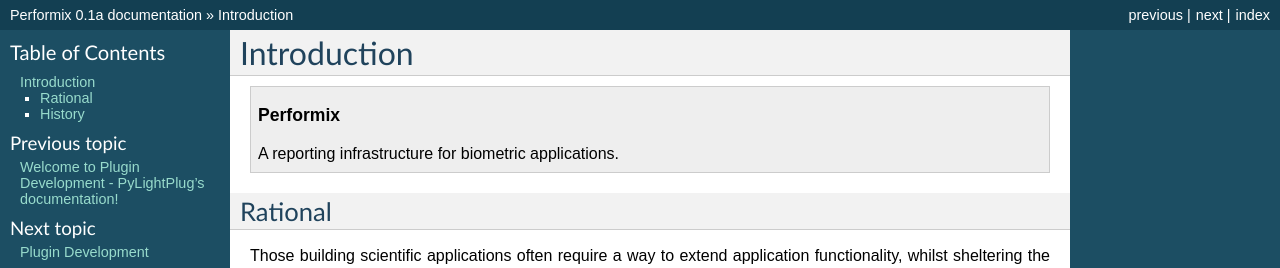
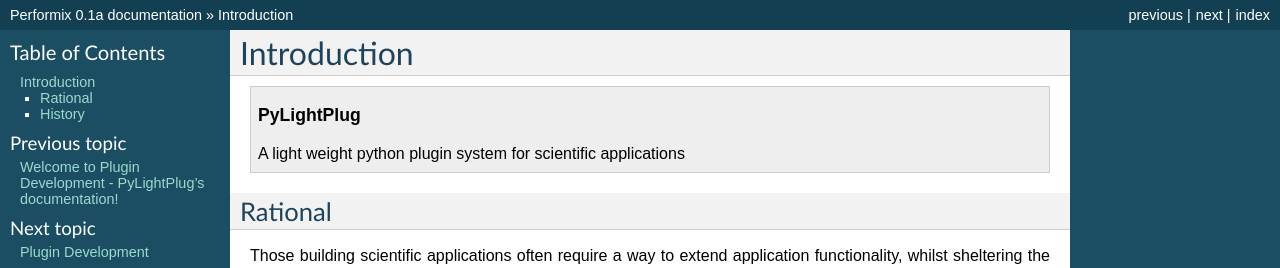
Before and after one commit to ted-dunstone/PyLightPlug, a Sphinx documentation site: the page built from docs/Introduction.rst, in a window 1280 px wide. Shown: the top 268 px of the page. Built offline with Sphinx 7.4.7, drawn with Linux system fonts in a browser that asks for light colours; pages that are not in the unit, such as notebooks, are missing from menus.

Commit message:
read the docs mods

```diff
--- a/docs/Introduction.rst
+++ b/docs/Introduction.rst
@@ -2,10 +2,9 @@
 Introduction
 ============
 
-.. topic:: Performix
+.. topic:: PyLightPlug
 
-   A reporting infrastructure for biometric applications.
-
+  A light weight python plugin system for scientific applications
 
 --------
 Rational
```
